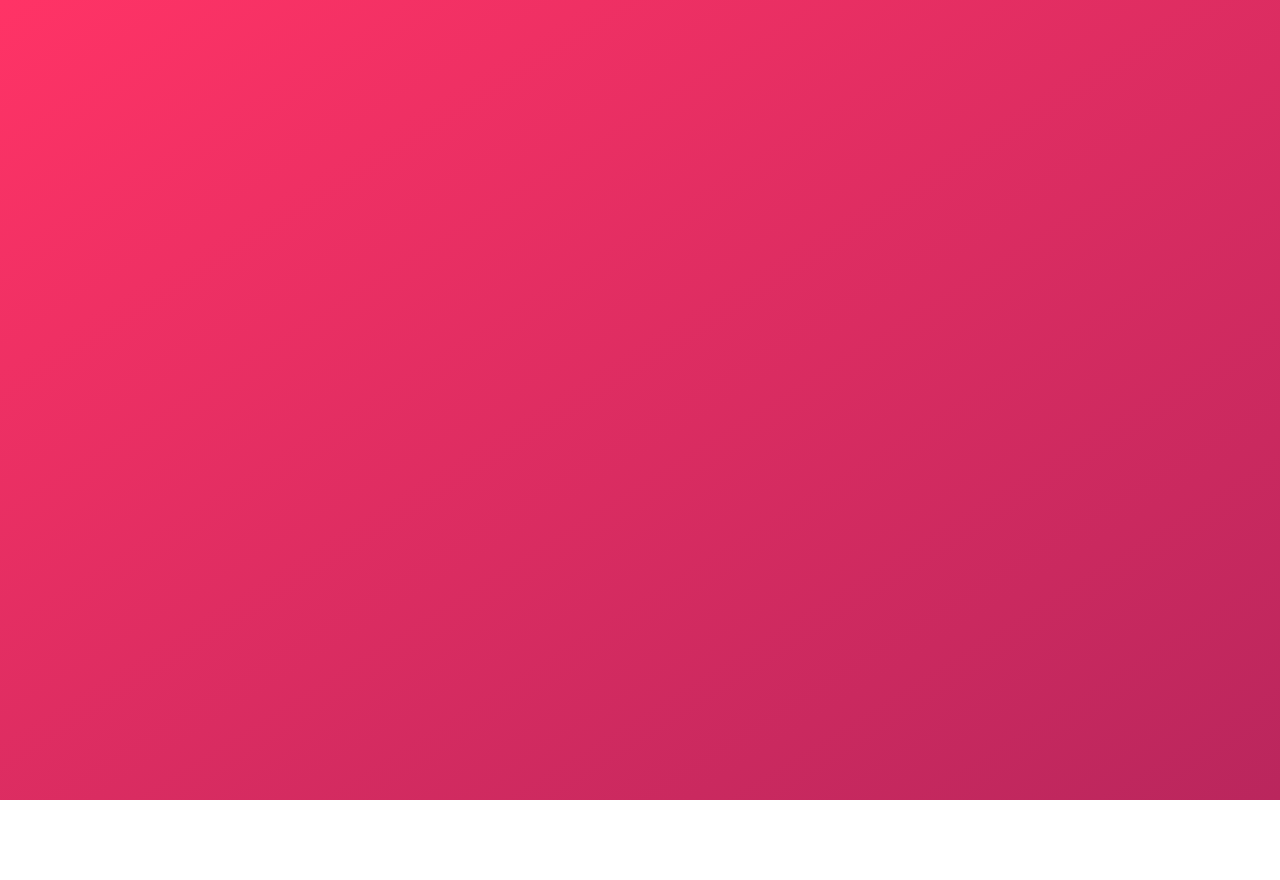
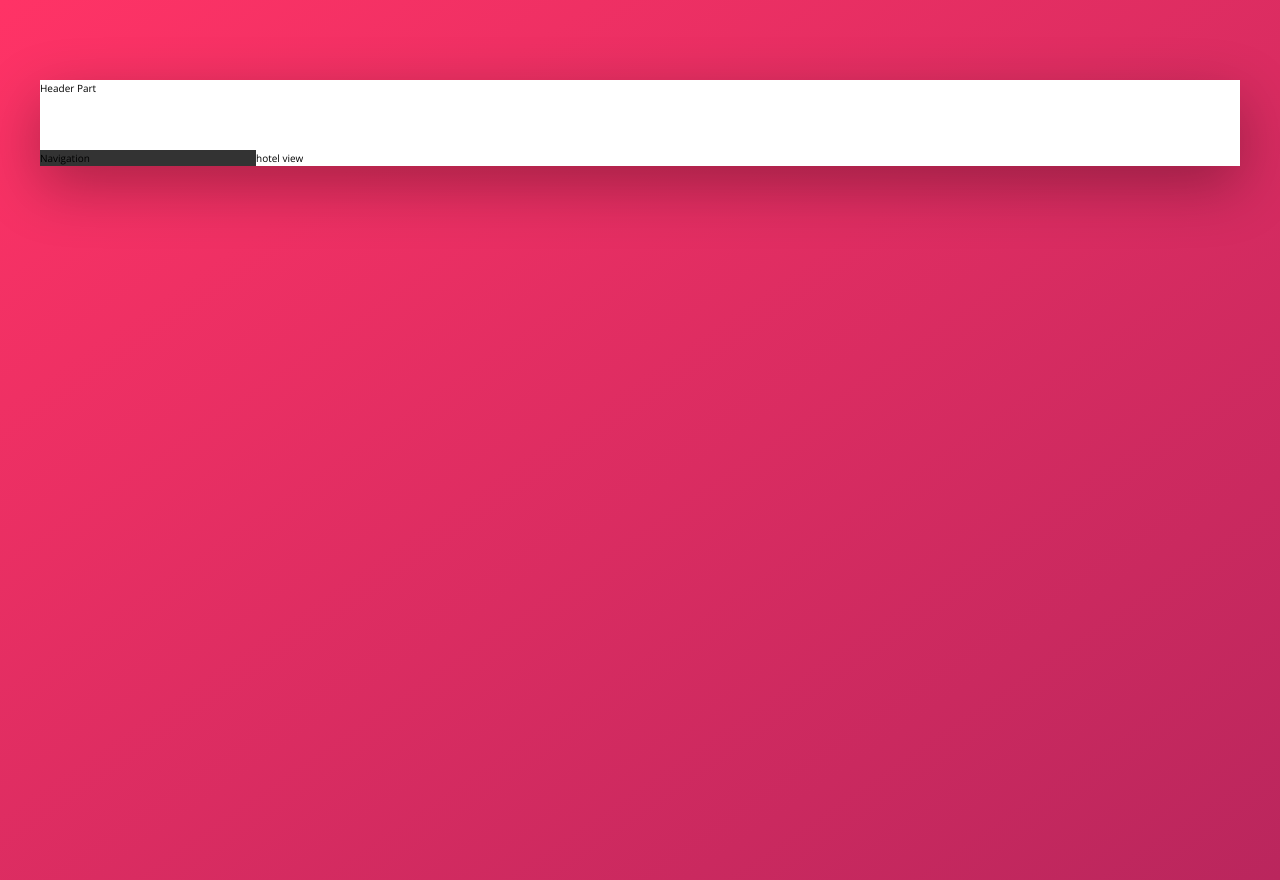
Before and after one commit to john-0007/trillo, a website built with webpack: page app/index.html in a window 1280 px wide. Before the commit the page ends 800 px from the top, so only its background shows below. Built offline with nearby package versions, Linux system fonts and the light colour scheme.

Commit message:
finish layout

```diff
--- a/app/assets/styles/abstracts/_variables.scss
+++ b/app/assets/styles/abstracts/_variables.scss
@@ -3,11 +3,13 @@
   --color-primary: #eb2f64;
   --color-primary-light:  #FF3366;
   --color-primary-drak: #BA265D;
-  --Grey-light-1: #faf9f9;
-  --Grey-light-2: #f4f2f2;
-  --Grey-light-3: #f0eeee;
-  --Grey-light-4: #ccc;
-  --Grey--dark-1: #333;
-  --Grey-dark-2: #777;
-  --Grey-dark-3: #999;
+  --color-grey-light-1: #faf9f9;
+  --color-grey-light-2: #f4f2f2;
+  --color-grey-light-3: #f0eeee;
+  --color-grey-light-4: #ccc;
+  --color-grey-dark-1: #333;
+  --color-grey-dark-2: #777;
+  --color-grey-dark-3: #999;
+
+  --shadow-drak:0 2rem 6rem rgba(0,0,0,.3);
 }
--- a/app/assets/styles/layout/_layout.scss
+++ b/app/assets/styles/layout/_layout.scss
@@ -0,0 +1,26 @@
+.container {
+  max-width: 120rem;
+  margin: 8rem auto;
+  background-color: var(--color-grey-light-2);
+  box-shadow: var(--shadow-drak);
+}
+
+.header {
+  height: 7rem;
+  background-color: #fff;
+  border-bottom: var(--color-grey-light-2)
+}
+
+.content {
+  display: flex;
+}
+
+.sidebar {
+  background-color: var(--color-grey-dark-1);
+  flex: 0 0 18%;
+}
+
+.hotel-view {
+ background-color: #fff;
+ flex: 1;
+}
--- a/app/index.html
+++ b/app/index.html
@@ -11,5 +11,18 @@
         <title>trillo &mdash; Your all-in-one booking app</title>
     </head>
     <body>
+        <div class="container">
+            <header class="header">
+                Header Part
+            </header>
+            <div class="content">
+                <div class="nav sidebar">
+                    Navigation
+                </div>
+                <main class="hotel-view">
+                    hotel view
+                </main>
+            </div>
+        </div>
     </body>
 </html>
```
Also changed, not shown: app/temp/styles/styles.css, 1 other file.
